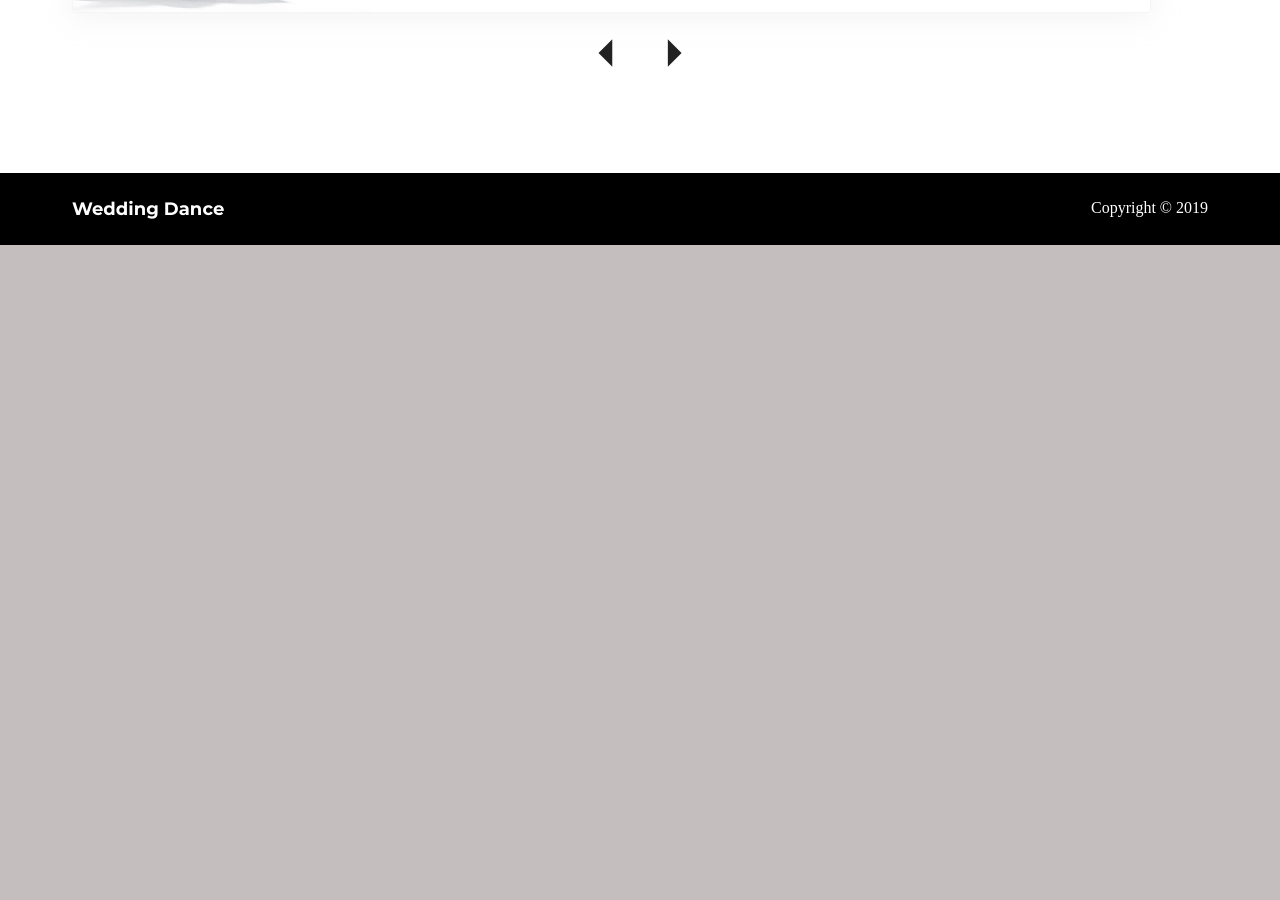
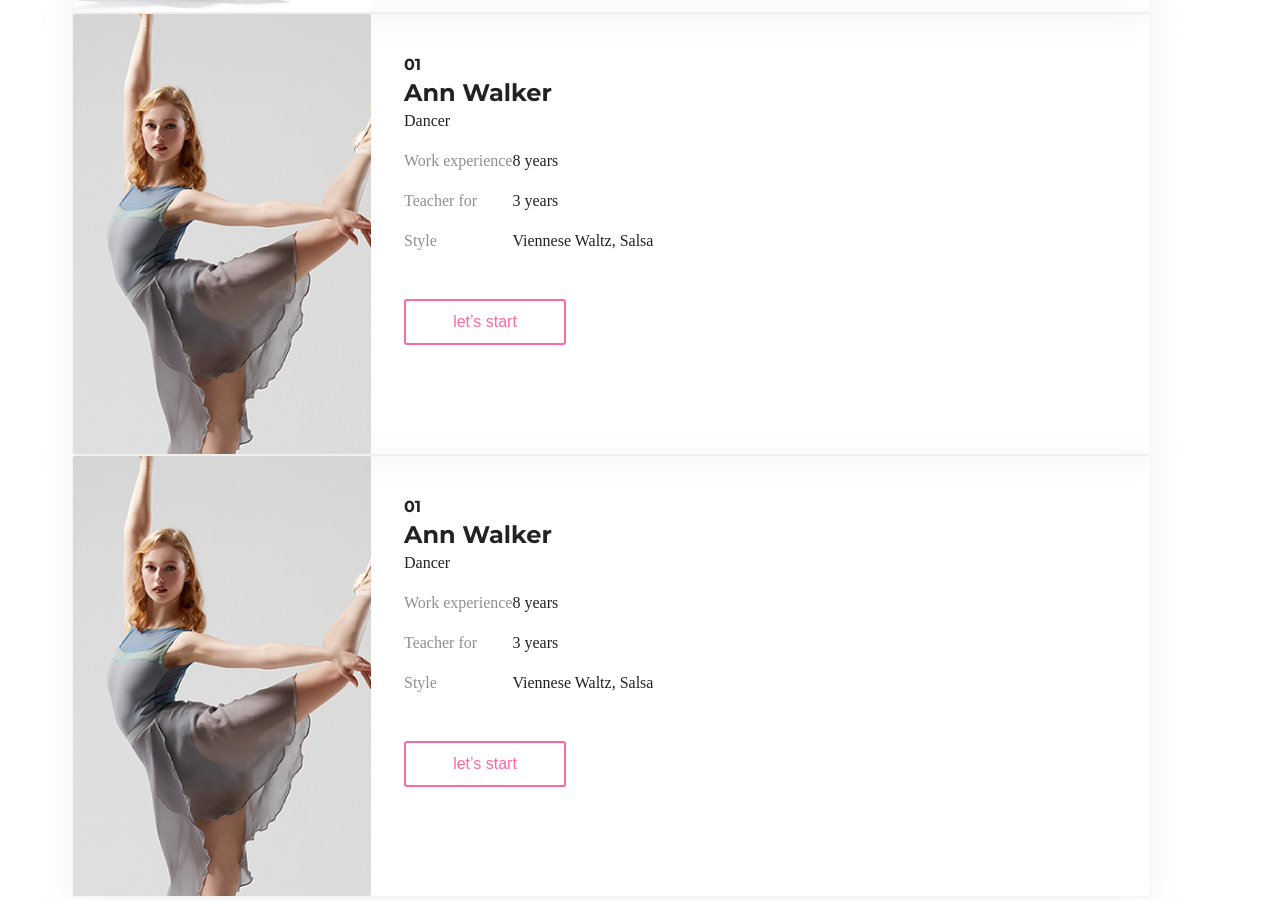
Before and after one commit to OKushchik/weddingDance, a website with bundled scripts: page index.html in a window 1280 px wide. Shown: the part 4097-4997 px from the top of the page. Before the commit the page ends 4342 px from the top, so only its background shows below. Built offline with nearby package versions, Linux system fonts and the light colour scheme; a web font is replaced by a local one.

Commit message:
remake arrows

```diff
--- a/index.html
+++ b/index.html
@@ -339,15 +339,81 @@
           </div>
        </div>
       </div>
+      <div class="slick-card">
+        <div class="couch-card ">
+          <div class="couch-card__img">
+            <picture>
+              <source media="(min-width: 420px)" srcset="src/images/girl.jpg">
+              <img src="dist/img/girl.jpg" alt="girl">
+            </picture>
+          </div>
+          <div class="couch-card__inform">
+            <h3 class="couch-card__num">01</h3>
+            <h2 class="couch-card__name">Ann Walker</h2>
+            <h4 class="couch-card__perfom">Dancer</h4>
+            <table style="width:100%">
+              <tr>
+                <th>Work experience</th>
+                <td>8 years</td>
+              </tr>
+              <tr>
+                <th>Teacher for</th>
+                <td>3 years</td>
+              </tr>
+              <tr>
+                <th>Style</th>
+                <td>Viennese Waltz, Salsa</td>
+              </tr>
+            </table>
+            <button class="couch-card__btn btn">
+              <span class="couch-card__btn--text">let’s start</span>
+              <span class="couch-card__btn--arrow"><i class="icon icon-GroupBtn"></i></span>
+            </button>
+          </div>
+       </div>
+      </div>
+      <div class="slick-card">
+        <div class="couch-card ">
+          <div class="couch-card__img">
+            <picture>
+              <source media="(min-width: 420px)" srcset="src/images/girl.jpg">
+              <img src="dist/img/girl.jpg" alt="girl">
+            </picture>
+          </div>
+          <div class="couch-card__inform">
+            <h3 class="couch-card__num">01</h3>
+            <h2 class="couch-card__name">Ann Walker</h2>
+            <h4 class="couch-card__perfom">Dancer</h4>
+            <table style="width:100%">
+              <tr>
+                <th>Work experience</th>
+                <td>8 years</td>
+              </tr>
+              <tr>
+                <th>Teacher for</th>
+                <td>3 years</td>
+              </tr>
+              <tr>
+                <th>Style</th>
+                <td>Viennese Waltz, Salsa</td>
+              </tr>
+            </table>
+            <button class="couch-card__btn btn">
+              <span class="couch-card__btn--text">let’s start</span>
+              <span class="couch-card__btn--arrow"><i class="icon icon-GroupBtn"></i></span>
+            </button>
+          </div>
+       </div>
+      </div>
     </div>
     <div class="arrows">
-      <div class="arrows__prev arrow">
+      <!-- <div class="arrows__prev arrow">
         <i class="icon icon-arrowPrev"></i>
-      </div>
+      </div> -->
       <div class="arrows__inform"></div>
-      <div class="arrows__next arrow">
+      <!-- <div class="arrows__next arrow">
         <i class="icon icon-arrowNext"></i>
-      </div>
+      </div> -->
     </div>
   </section>
 
--- a/src/styles/common/_main.scss
+++ b/src/styles/common/_main.scss
@@ -401,7 +401,7 @@ a {
         margin-bottom: 30px;
     }
 
-    .slick-arrow, .slick-dots {
+     .slick-dots {
         visibility: hidden;
         width: 0;
         height: 0;
@@ -486,6 +486,8 @@ a {
 
     .arrow {
         font-size: 30px;
+        background-color: transparent;
+        border: none;
         :hover {
             cursor: pointer;
         }
```
Also changed, not shown: dist/js/slick-responsive.js, dist/style.css.
